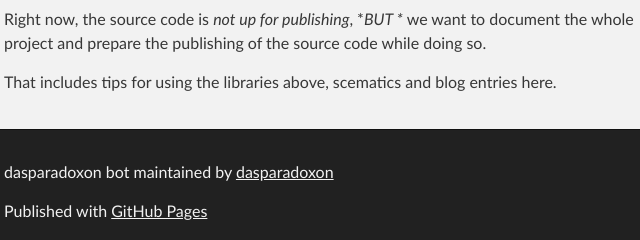
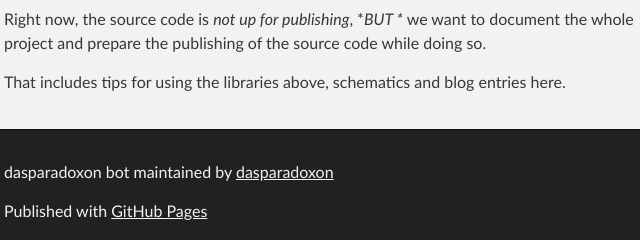
Before and after one commit to dasparadoxon/dasparadoxonbot, a plain HTML site: page index.html in a window 1280 px wide. Shown: the part 763-1003 px from the top of the page, 316-956 px from the left. Drawn offline with Linux system fonts and the light colour scheme.

Commit message:
Update index.html

```diff
--- a/index.html
+++ b/index.html
@@ -60,7 +60,7 @@
 <p>Right now, the source code is <em>not up for publishing</em>, *<em>BUT *</em> we want to document the whole project and prepare
 the publishing of the source code while doing so.</p>
 
-<p>That includes tips for using the libraries above, scematics and blog entries here.</p>
+<p>That includes tips for using the libraries above, schematics and blog entries here.</p>
       </section>
     </div>
 
```
